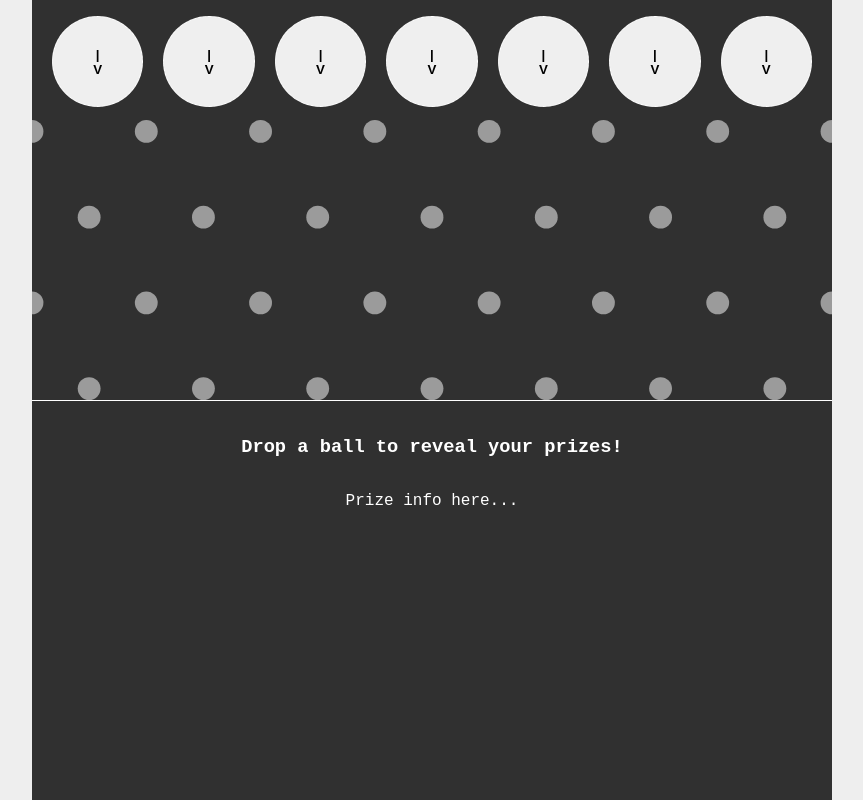
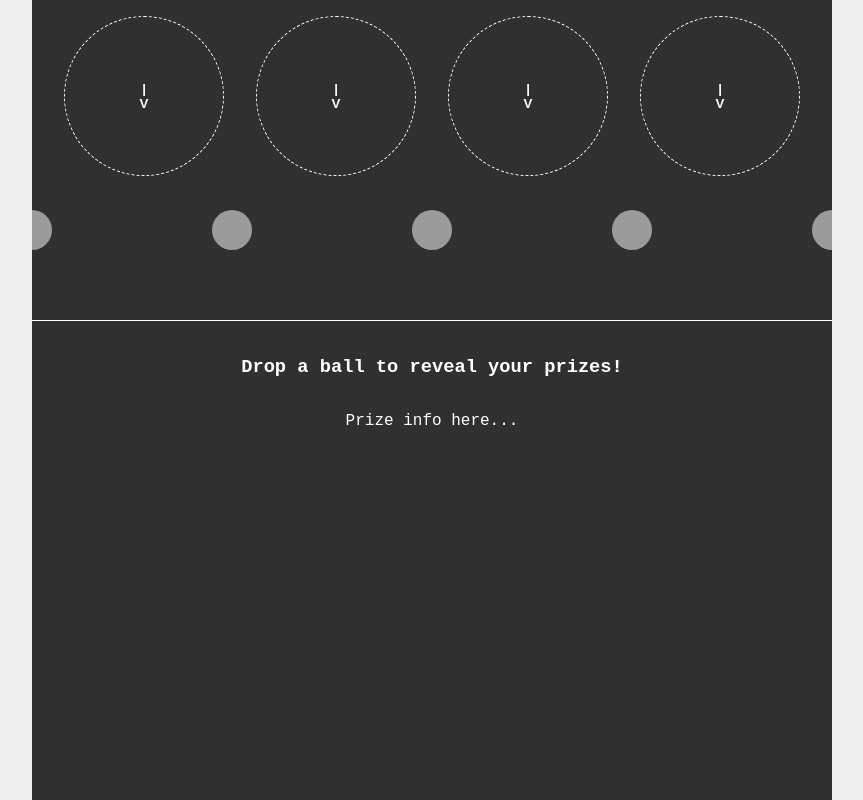
Before and after one commit to GenerationSoftware/pt-plinko, a plain HTML site: page index.html in a window 1280 px wide. Shown: the whole page, without its empty margins (208-1071 px from the left). Drawn offline with Linux system fonts and the light colour scheme.

Commit message:
reduce columns and prize row distance

```diff
--- a/index.html
+++ b/index.html
@@ -4,6 +4,7 @@
   <head>
     <title>PoolTogether Plinko</title>
     <link rel="stylesheet" href="./style.css" />
+    <meta name="viewport" content="width=device-width, initial-scale=1.0" />
     <script src="./plinko.js"></script>
   </head>
   <body>
@@ -19,9 +20,6 @@
           <button class="start-btn" data-position="1">|<br />V</button>
           <button class="start-btn" data-position="2">|<br />V</button>
           <button class="start-btn" data-position="3">|<br />V</button>
-          <button class="start-btn" data-position="4">|<br />V</button>
-          <button class="start-btn" data-position="5">|<br />V</button>
-          <button class="start-btn" data-position="6">|<br />V</button>
         </div>
         <div class="prize-info-container">
           <h3>Drop a ball to reveal your prizes!</h3>
--- a/plinko.js
+++ b/plinko.js
@@ -72,7 +72,7 @@ window.addEventListener("load", async () => {
   const maxRotVel = 10
   const frameStepMs = 25 // 40 fps physics updates
   const collisionElasticity = 0.3
-  const prizeRowFrequency = 8
+  const prizeRowFrequency = 6
   const prizeRowColPerSec = 1.5
   const spikesPerCol = 7
   let gameHeight = 100
--- a/style.css
+++ b/style.css
@@ -41,7 +41,7 @@ body {
   --prize-8-color: #ff69f7;
 
   /* Game Generated Params (defined in js) */
-  --start-btn-size: 50px;
+  --start-btn-size: 10vw;
 
   position: relative;
   width: 100%;
@@ -67,6 +67,8 @@ body {
   height: var(--start-btn-size);
   font-weight: bold;
   margin-top: 1rem;
+  background-color: var(--background-color);
+  color: var(--text-color);
 }
 
 #plinko > .ui .start-btn-container {
@@ -112,12 +114,13 @@ body {
 #plinko > .ui .prize-info-container {
   width: 100%;
   bottom: -100%;
-  height: 50%;
+  height: 60%;
   position: absolute;
   display: flex;
   flex-direction: column;
   justify-content: flex-start;
   align-items: center;
+  text-align: center;
   background-color: var(--background-color);
   border-top: 1px solid var(--text-color);
   padding: 1rem;
```
